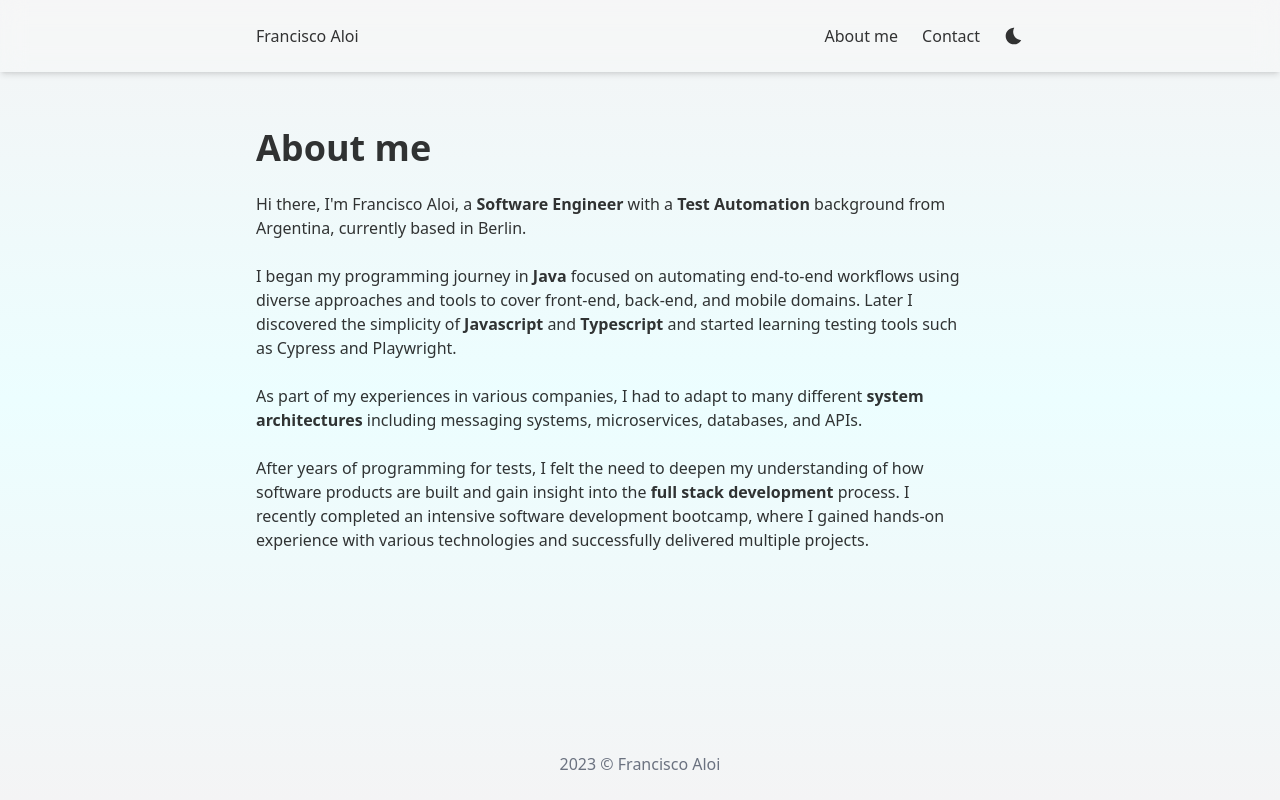
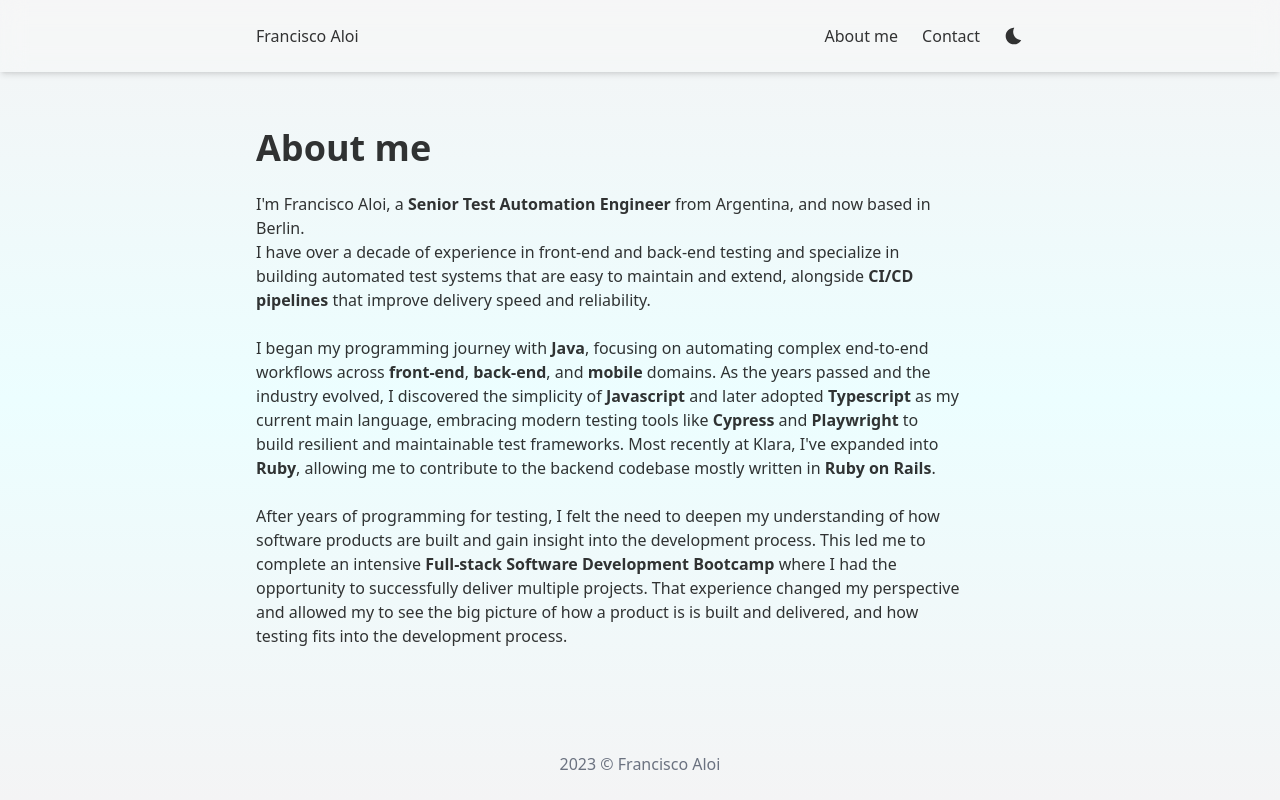
Before and after one commit to aloifran/portfolio, a Next.js app: page /about in a window 1280 px wide. Built offline with nearby package versions, Linux system fonts and the light colour scheme.

Commit message:
feat: updated pages and contact component

```diff
--- a/components/Contact.tsx
+++ b/components/Contact.tsx
@@ -14,7 +14,7 @@ export default function Contact() {
 
   return (
     <div className="flex flex-col gap-2" id="contact">
-      <h2 className="text-xl font-semibold">Connect</h2>
+      <h2 className="text-xl font-semibold">Get in touch</h2>
 
       <p>
         <CopyToClipboard text="franad89@gmail.com" onCopy={handleCopied}>
@@ -40,7 +40,7 @@ export default function Contact() {
         <a href="mailto:franad89@gmail.com">
           <SvgIcon size="sm" icon="email" />
         </a>
-        <a href="https://read.cv/aloif" target="_blank">
+        <a href="/francisco-aloi-resume.pdf" download>
           <SvgIcon size="sm" icon="cv" />
         </a>
       </div>
--- a/pages/about/index.tsx
+++ b/pages/about/index.tsx
@@ -1,4 +1,3 @@
-import Contact from "@/components/Contact";
 import PageWrapper from "@/components/PageWrapper";
 
 export default function About() {
@@ -9,31 +8,29 @@ export default function About() {
           <h1 className="text-3xl font-semibold md:text-4xl">About me</h1>
           <div className="flex flex-col gap-6">
             <p>
-              Hi there, I&apos;m Francisco Aloi, a{" "}
-              <span className="font-semibold">Software Engineer</span> with a{" "}
-              <span className="font-semibold">Test Automation</span> background from Argentina,
-              currently based in Berlin.
+              I&apos;m Francisco Aloi, a{" "}
+              <span className="font-semibold">Senior Test Automation Engineer</span> from Argentina, and now based in Berlin. <br />
+               I have over a decade of experience in front-end and back-end testing and specialize in building automated test systems that
+               are easy to maintain and extend, alongside{" "}<span className="font-semibold">CI/CD pipelines</span> that improve delivery speed and reliability.
             </p>
             <p>
-              I began my programming journey in <span className="font-semibold">Java</span> focused
-              on automating end-to-end workflows using diverse approaches and tools to cover
-              front-end, back-end, and mobile domains. Later I discovered the simplicity of{" "}
-              <span className="font-semibold">Javascript</span> and{" "}
-              <span className="font-semibold">Typescript</span> and started learning testing tools
-              such as Cypress and Playwright.
+              I began my programming journey with{" "}<span className="font-semibold">Java</span>, focusing on automating complex end-to-end
+              workflows across{" "}<span className="font-semibold">front-end</span>,{" "}<span className="font-semibold">back-end</span>, and{" "}<span className="font-semibold">mobile</span> domains.
+               As the years passed and the industry evolved, I discovered the simplicity of{" "}<span className="font-semibold">Javascript</span> and{" "}later adopted{" "}
+              <span className="font-semibold">Typescript</span> as my current main language, embracing modern testing tools like{" "}
+              <span className="font-semibold">Cypress</span> and{" "}<span className="font-semibold">Playwright</span> to build
+              resilient and maintainable test frameworks.
+              Most recently at Klara, I&apos;ve expanded into{" "}<span className="font-semibold">Ruby</span>, allowing me to contribute to the backend codebase mostly written
+               in{" "}<span className="font-semibold">Ruby on Rails</span>.
             </p>
 
             <p>
-              As part of my experiences in various companies, I had to adapt to many different{" "}
-              <span className="font-semibold">system architectures</span> including messaging
-              systems, microservices, databases, and APIs.
-            </p>
-
-            <p>
-              After years of programming for tests, I felt the need to deepen my understanding of how software products are built
-              and gain insight into the <span className="font-semibold">full stack development</span> process.
-              I recently completed an intensive software development bootcamp, where I gained hands-on
-              experience with various technologies and successfully delivered multiple projects.
+              After years of programming for testing, I felt the need to deepen my understanding of how software products are built
+              and gain insight into the development process.
+              This led me to complete an intensive{" "}<span className="font-semibold">Full-stack Software Development Bootcamp</span>{" "}
+              where I had the opportunity to successfully deliver multiple projects.
+              That experience changed my perspective and allowed my to see the big picture of how a product is is built and delivered,
+               and how testing fits into the development process.
             </p>
           </div>
         </div>
--- a/pages/index.tsx
+++ b/pages/index.tsx
@@ -10,16 +10,16 @@ export default function Home() {
         {/* Intro */}
         <div className="flex flex-col gap-3 md:w-11/12">
           <h1 className="text-2xl font-semibold md:text-2xl">Hi, I&apos;m Francisco.</h1>
-          <p>I&apos;m a Software Engineer with a Test Automation background.</p>
           <p>
-            I love building things, automating tests, and exploring new frameworks that enhance the
-            development experience and challenge my way of thinking.
+            I&apos;m a Test Automation Engineer with over a decade of experience in front-end and back-end testing.
+            I enjoy building automated test systems that are easy to maintain and extend,
+            along with CI/CD pipelines that improve delivery and reliability.
           </p>
           <p>
-            I&apos;m currently working as a Senior Test Automation Engineer at{" "}
+            I&apos;m currently based in Berlin and working at{" "}
             <a href="https://www.klara.com/" className="link">
               Klara
-            </a>
+            </a>.
           </p>
 
           <div className="mt-4">
@@ -41,9 +41,7 @@ export default function Home() {
                   <li>React</li>
                   <li>Next.js</li>
                   <li>Vue.js</li>
-                  <li>Redux</li>
-                  <li>Pinia</li>
-                  <li>Tailwind</li>
+                  <li>Material UI</li>
                   <li>Storybook</li>
                 </ul>
               </div>
@@ -52,9 +50,9 @@ export default function Home() {
               <div className="font-semibold">Back-End</div>
               <div className="mt-2 space-y-1">
                 <ul>
-                  <li>Javascript (Node.js)</li>
                   <li>Typescript</li>
                   <li>Java</li>
+                  <li>Ruby</li>
                   <li>Rest APIs</li>
                   <li>GraphQL</li>
                   <li>SQL</li>
@@ -67,8 +65,9 @@ export default function Home() {
                 <ul>
                   <li>Playwright</li>
                   <li>Cypress</li>
-                  <li>Jest</li>
                   <li>Cucumber</li>
+                  <li>Selenium</li>
+                  <li>Grafana K6</li>
                 </ul>
               </div>
             </div>
@@ -77,7 +76,9 @@ export default function Home() {
               <div className="mt-2 space-y-1">
                 <ul>
                   <li>Git</li>
+                  <li>Bash</li>
                   <li>Docker</li>
+                  <li>Datadog</li>
                   <li>AWS</li>
                   <li>CircleCI</li>
                   <li>Github Actions</li>
```
Also changed, not shown: 1 other file (tests, documents, lock files or other folders).
